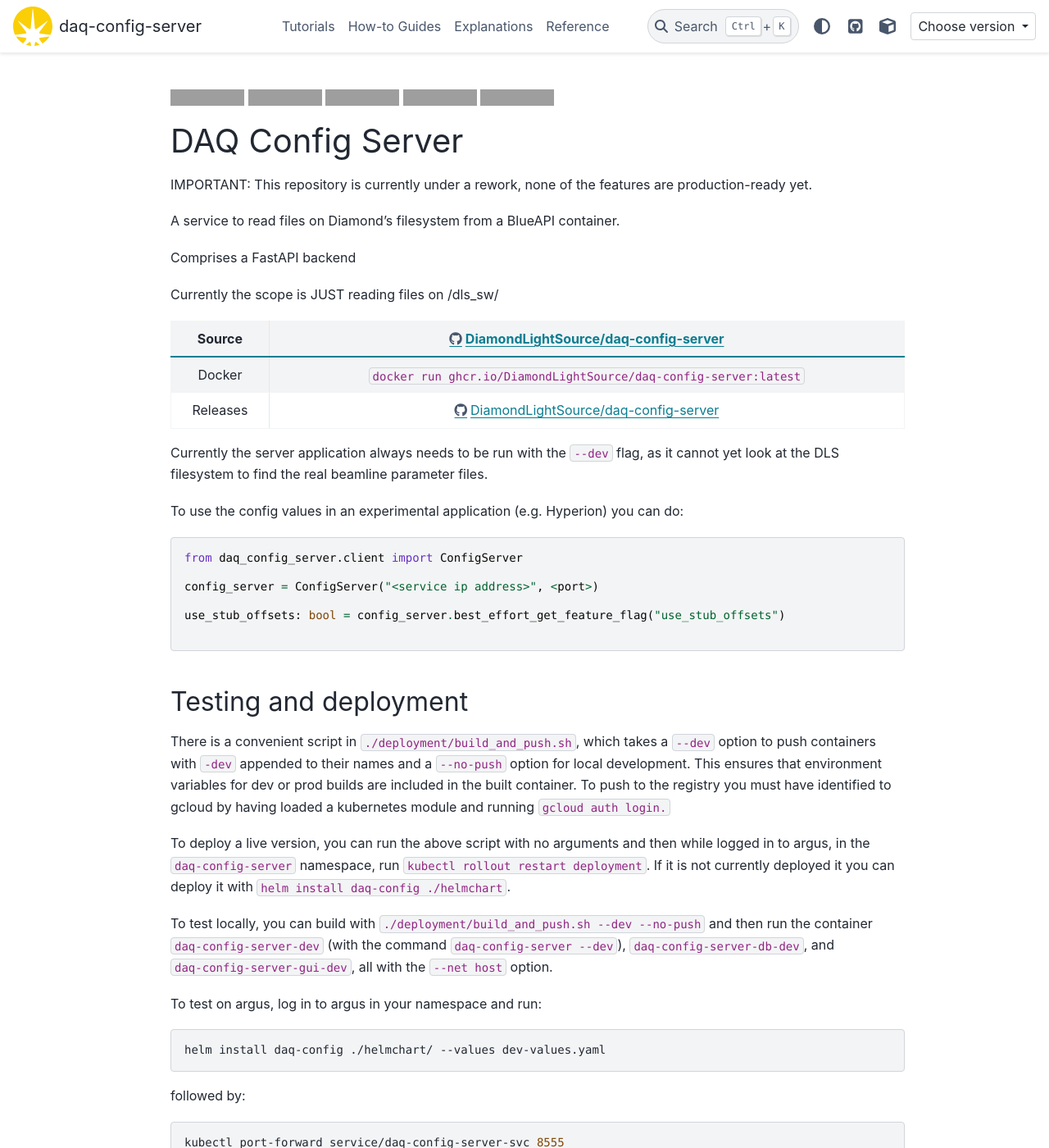
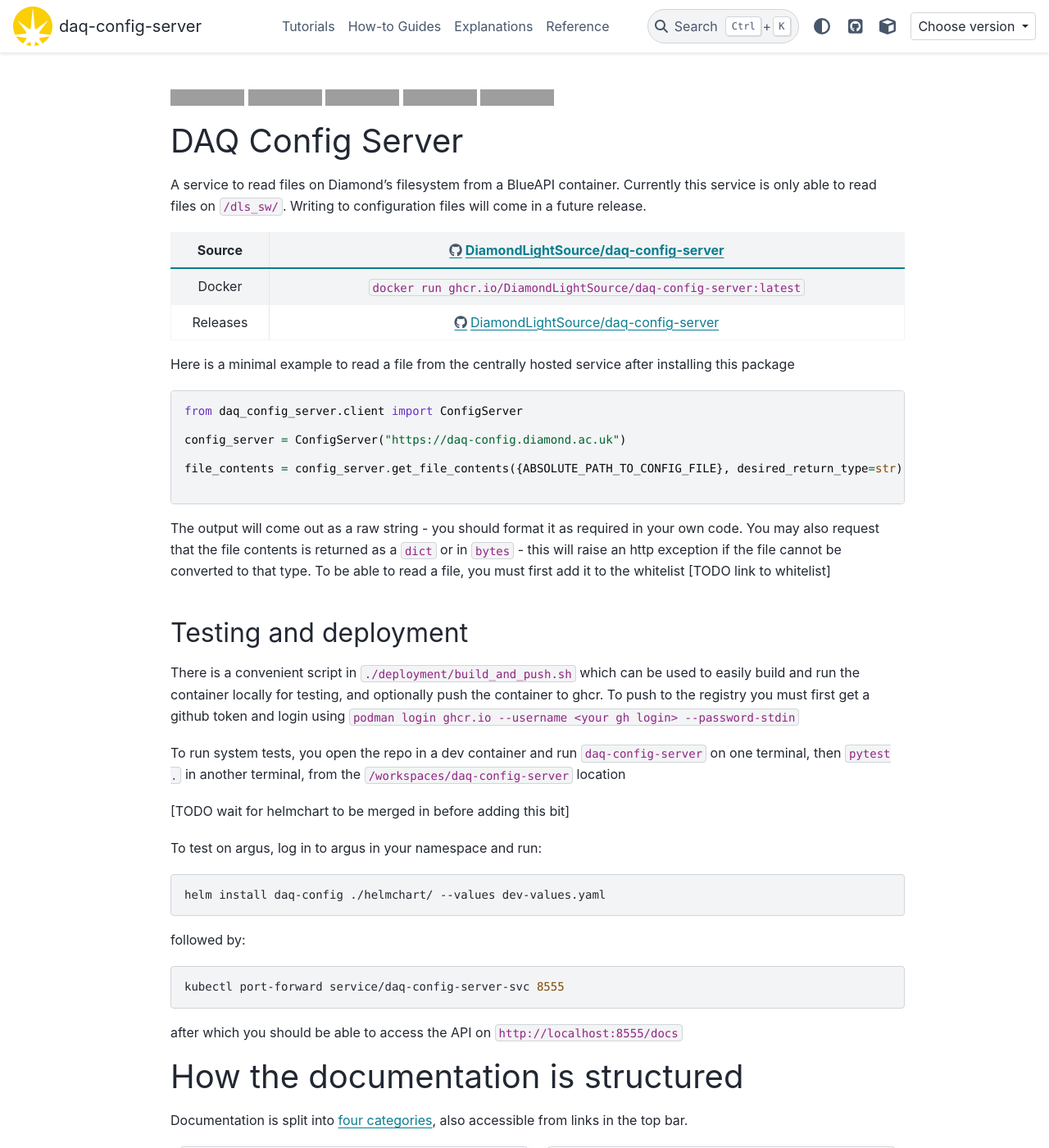
Before and after one commit to DiamondLightSource/daq-config-server, a Sphinx documentation site: the page built from docs/index.md, in a window 1280 px wide and 1400 px high. Shown: the whole window at 82% size. Built offline with Sphinx 7.4.7 and the PyData theme 0.15.4, drawn with Linux system fonts in a browser that asks for light colours; pages that are not in the unit, such as notebooks, are missing from menus; the version number could not be read and is left out; some of the changed text lies outside the part shown; grey boxes are pictures that could not be loaded.

Commit message:
Add basic docs

````diff
--- a/README.md
+++ b/README.md
@@ -6,48 +6,34 @@
 
 # DAQ Config Server
 
-IMPORTANT: This repository is currently under a rework, none of the features are production-ready yet.
-
-A service to read files on Diamond's filesystem from a BlueAPI container.
-
-Comprises a FastAPI backend
-
-Currently the scope is JUST reading files on /dls_sw/
+A service to read files on Diamond's filesystem from a BlueAPI container. Currently this service is only able to read files on `/dls_sw/`. Writing to configuration files will come in a future release.
 
 |  Source  |     <https://github.com/DiamondLightSource/daq-config-server>      |
 | :------: | :----------------------------------------------------------------: |
 |  Docker  |  `docker run ghcr.io/DiamondLightSource/daq-config-server:latest`  |
 | Releases | <https://github.com/DiamondLightSource/daq-config-server/releases> |
 
-Currently the server application always needs to be run with the `--dev` flag, as it cannot yet look at the DLS
-filesystem to find the real beamline parameter files.
-
-To use the config values in an experimental application (e.g. Hyperion) you can do:
+Here is a minimal example to read a file from the centrally hosted service after installing this package
 
 ```python
 from daq_config_server.client import ConfigServer
 
-config_server = ConfigServer("<service ip address>", <port>)
+config_server = ConfigServer("https://daq-config.diamond.ac.uk")
 
-use_stub_offsets: bool = config_server.best_effort_get_feature_flag("use_stub_offsets")
+file_contents = config_server.get_file_contents({ABSOLUTE_PATH_TO_CONFIG_FILE}, desired_return_type=str)
 
 ```
+The output will come out as a raw string - you should format it as required in your own code. You may also request that the file contents is returned as a `dict` or in `bytes` - this will raise an http exception if the file cannot be converted to that type. To be able to read a file, you must first add it to the whitelist [TODO link to whitelist]
+
 
 ## Testing and deployment
 
 
-There is a convenient script in `./deployment/build_and_push.sh`, which takes
-a `--dev` option to push containers with `-dev` appended to their names and a `--no-push` option for local
-development. This ensures that environment variables for dev or prod builds are included in the built container. To push to
-the registry you must have identified to gcloud by having loaded a kubernetes module and running `gcloud auth login.`
+There is a convenient script in `./deployment/build_and_push.sh` which can be used to easily build and run the container locally for testing, and optionally push the container to ghcr. To push to the registry you must first get a github token and login using `podman login ghcr.io --username <your gh login> --password-stdin`
 
-To deploy a live version, you can run the above script with no arguments and then while logged in to
-argus, in the `daq-config-server` namespace, run `kubectl rollout restart deployment`. If it is not
-currently deployed it you can deploy it with `helm install daq-config ./helmchart`.
+To run system tests, you open the repo in a dev container and run `daq-config-server` on one terminal, then `pytest .` in another terminal, from the `/workspaces/daq-config-server` location
 
-To test locally, you can build with `./deployment/build_and_push.sh --dev --no-push` and then
-run the container `daq-config-server-dev` (with the command `daq-config-server --dev`), `daq-config-server-db-dev`,
-and `daq-config-server-gui-dev`, all with the `--net host` option.
+[TODO wait for helmchart to be merged in before adding this bit]
 
 To test on argus, log in to argus in your namespace and run:
 
````
Also changed, not shown: docs/explanations/whitelist_info.md (added, +7 -0 lines), docs/how-to/config-server-guide.md (added, +26 -0 lines), docs/reference.md (+1 -0 lines), docs/reference/current_and_planned_features.md (added, +16 -0 lines).
